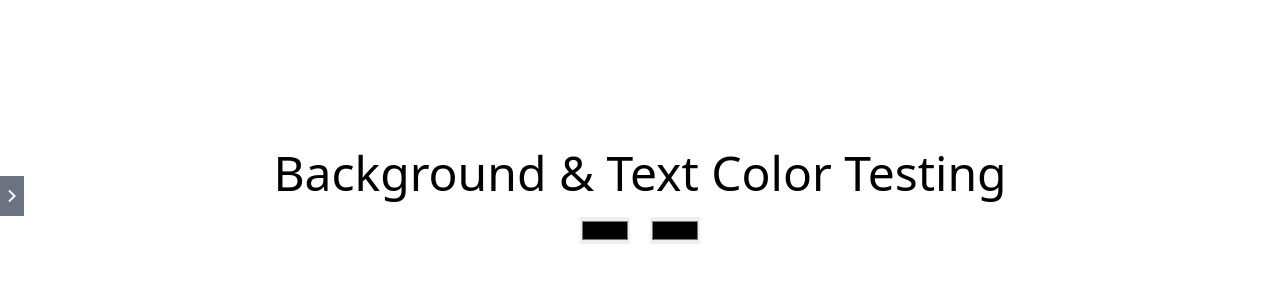
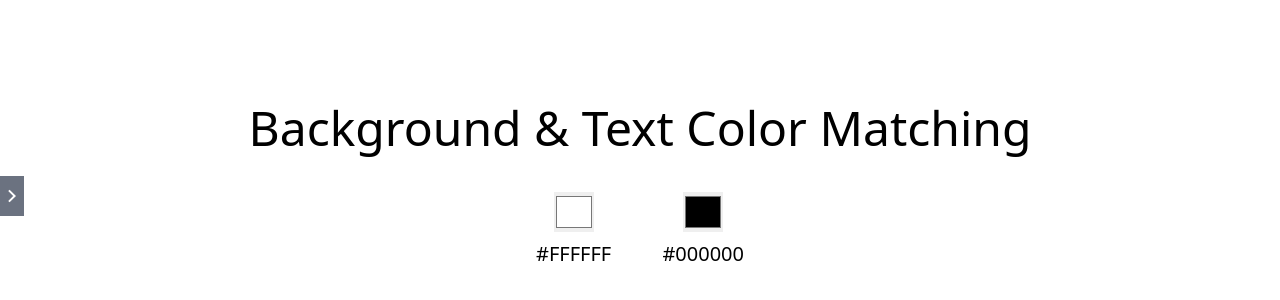
Before and after one commit to J-Shun/design-tool, a React (Create React App) app: page / in a window 1280 px wide. Shown: the part 204-504 px from the top of the page. Built offline with nearby package versions, Linux system fonts and the light colour scheme.

Commit message:
Add keyname and pixcelcanvas component

```diff
--- a/src/App.js
+++ b/src/App.js
@@ -1,6 +1,8 @@
+import SideMenu from "./component/SideMenu";
 import Background from "./component/Background";
 import Button from "./component/Button";
-import SideMenu from "./component/SideMenu";
+import KeyName from "./component/KeyName";
+import PixelCanvas from "./component/PixelCanvas";
 import { BrowserRouter, Routes, Route } from "react-router-dom";
 
 function App() {
@@ -11,6 +13,8 @@ function App() {
         <Routes>
           <Route path="/" element={<Background />} />
           <Route path="/button" element={<Button />} />
+          <Route path="/keyname" element={<KeyName />} />
+          <Route path="/pixelcanvas" element={<PixelCanvas />} />
         </Routes>
       </BrowserRouter>
     </div>
--- a/src/component/Background.js
+++ b/src/component/Background.js
@@ -1,17 +1,38 @@
 import { useState } from "react";
 
 const Background = () => {
-  const [color, setColor] = useState({ backgroundColor: null, color: null });
+  const [color, setColor] = useState({
+    backgroundColor: "#FFFFFF",
+    textColor: "#000000",
+  });
+
+  const copyText = (e) => {
+    const copyTarget = e.target.textContent;
+    navigator.clipboard.writeText(copyTarget);
+  };
+
+  const allToUpper = (word) => {
+    return word
+      .split("")
+      .map((alphabet) => alphabet.toUpperCase())
+      .join("");
+  };
+
   return (
     <div
       className="h-screen flex flex-col justify-center items-center"
       style={{ backgroundColor: color.backgroundColor }}
     >
-      <h1 className="text-5xl mb-5" style={{ color: color.textColor }}>
-        Background & Text Color Testing
-      </h1>
-      <div className="flex gap-5">
+      <h2
+        className="text-5xl text-center mb-10"
+        style={{ color: color.textColor }}
+      >
+        Background & Text Color Matching
+      </h2>
+      <div className="flex justify-between w-52">
+        <div className="mb-5 flex flex-col items-center">
           <input
+            className="mb-2 w-10 h-10 cursor-pointer"
             type="color"
             onInput={(e) => {
               setColor({
@@ -19,8 +40,21 @@ const Background = () => {
                 backgroundColor: e.target.value,
               });
             }}
+            value={color.backgroundColor}
           />
+          <p
+            className="text-xl cursor-pointer"
+            style={{ color: color.textColor }}
+            onClick={(e) => {
+              copyText(e);
+            }}
+          >
+            {allToUpper(color.backgroundColor)}
+          </p>
+        </div>
+        <div className="flex flex-col items-center">
           <input
+            className="mb-2 w-10 h-10 cursor-pointer"
             type="color"
             onInput={(e) => {
               setColor({
@@ -29,6 +63,16 @@ const Background = () => {
               });
             }}
           />
+          <p
+            className="text-xl cursor-pointer"
+            style={{ color: color.textColor }}
+            onClick={(e) => {
+              copyText(e);
+            }}
+          >
+            {allToUpper(color.textColor)}
+          </p>
+        </div>
       </div>
     </div>
   );
--- a/src/component/Button.js
+++ b/src/component/Button.js
@@ -1,5 +1,5 @@
 const Button = () => {
-  return <h1>Buttons</h1>;
+  return <h2>Buttons</h2>;
 };
 
 export default Button;
--- /dev/null
+++ b/src/component/KeyName.js
@@ -0,0 +1,58 @@
+import { useState } from "react";
+
+const KeyName = () => {
+  const [key, setKey] = useState({ keyName: "", keyCode: "" });
+  const [trigger, setTrigger] = useState(false);
+
+  const showKeyName = (e) => {
+    const keyName = e.key;
+    const keyCode = e.keyCode;
+    setKey({ keyName: keyName, keyCode: keyCode });
+    setTrigger(!trigger);
+    e.target.value = "";
+  };
+
+  return (
+    <div className="relative flex w-full h-screen justify-center items-center flex-col">
+      <h2 className="text-5xl mb-10">Key Name</h2>
+      <input
+        type="text"
+        className="bg-transparent border-none outline-0 absolute inset-0 cursor-default caret-transparent text-transparent"
+        onKeyDown={(e) => {
+          showKeyName(e);
+        }}
+      />
+
+      {trigger && (
+        <div className="z-10 opacity-0 pointer-events-none animate-fadeout">
+          <p className="text-4xl flex justify-between mb-2 bg-blue-200">
+            <span className="mr-2">KeyCode:</span>
+            <span className="mx-auto">{key.keyCode}</span>
+          </p>
+          <p className="text-4xl flex justify-between mb-2 bg-blue-200">
+            <span className="mr-2">KeyName:</span>
+            <span className="mx-auto">{key.keyName}</span>
+          </p>
+        </div>
+      )}
+      {trigger || (
+        <div
+          className={`z-10 opacity-0 pointer-events-none ${
+            key.keyName.length >= 1 ? "animate-fadeout" : ""
+          }`}
+        >
+          <p className="text-4xl flex justify-between mb-2 bg-blue-200">
+            <span className="mr-2">KeyCode:</span>
+            <span className="mx-auto">{key.keyCode}</span>
+          </p>
+          <p className="text-4xl flex justify-between mb-2 bg-blue-200">
+            <span className="mr-2">KeyName:</span>
+            <span className="mx-auto">{key.keyName}</span>
+          </p>
+        </div>
+      )}
+    </div>
+  );
+};
+
+export default KeyName;
--- /dev/null
+++ b/src/component/PixelCanvas.js
@@ -0,0 +1,5 @@
+const PixelCanvas = () => {
+  return <h1>Pixel Canvas</h1>;
+};
+
+export default PixelCanvas;
--- a/src/component/SideMenu.js
+++ b/src/component/SideMenu.js
@@ -2,14 +2,14 @@ import { useState } from "react";
 import { Link } from "react-router-dom";
 import { RiArrowRightSLine, RiArrowLeftSLine } from "react-icons/ri";
 import { CgScreen, CgPlayButtonO } from "react-icons/cg";
-import Background from "./Background";
-import Button from "./Button";
+import { ImKeyboard } from "react-icons/im";
+import { MdOutlinePalette } from "react-icons/md";
 
 const SideMenu = () => {
   const [isOpen, setIsOpen] = useState(false);
   return (
     <div
-      className="fixed left-0 top-0 bottom-0 bg-slate-200 text-gray-700 w-72 px-8 py-10 text-xl -translate-x-full hover:translate-x-0 ease-in-out duration-500"
+      className="fixed left-0 top-0 bottom-0 bg-slate-200 text-gray-700 w-72 px-8 py-10 text-xl -translate-x-full hover:translate-x-0 ease-in-out duration-500 z-10"
       onMouseEnter={() => {
         setIsOpen(true);
       }}
@@ -19,14 +19,27 @@ const SideMenu = () => {
     >
       <h2 className="text-center text-2xl mb-8">Design Tool</h2>
       <ul className="flex flex-col gap-4">
-        <li className="flex items-center cursor-pointer">
-          <Link to={"/"}>
+        <li>
+          <Link to={"/"} className="flex items-center cursor-pointer">
             <CgScreen className="mr-3" /> Background
           </Link>
         </li>
-        <li className="flex items-center cursor-pointer">
-          <Link to={"/button"}>
+        <li>
+          <Link to={"/button"} className="flex items-center cursor-pointer">
             <CgPlayButtonO className="mr-3" /> Button
+          </Link>
+        </li>
+        <li>
+          <Link to={"/keyname"} className="flex items-center cursor-pointer">
+            <ImKeyboard className="mr-3" /> Key Name
+          </Link>
+        </li>
+        <li>
+          <Link
+            to={"/pixelcanvas"}
+            className="flex items-center cursor-pointer"
+          >
+            <MdOutlinePalette className="mr-3" /> Pixel Canvas
           </Link>
         </li>
       </ul>
--- a/tailwind.config.js
+++ b/tailwind.config.js
@@ -2,7 +2,18 @@
 module.exports = {
   content: ["./src/**/*.{js,jsx,ts,tsx}"],
   theme: {
-    extend: {},
+    extend: {
+      keyframes: {
+        disappear: {
+          "0%": { opacity: "1" },
+          "50%": { opacity: "1" },
+          "100%": { opacity: "0" },
+        },
+      },
+      animation: {
+        fadeout: "disappear ease-in-out 2s forwards",
+      },
+    },
   },
   plugins: [],
 };
```
Lines whose indentation alone changed are shown as unchanged.
